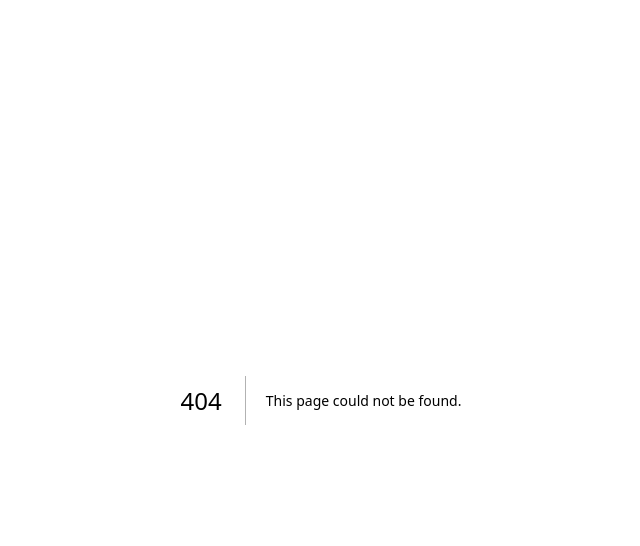
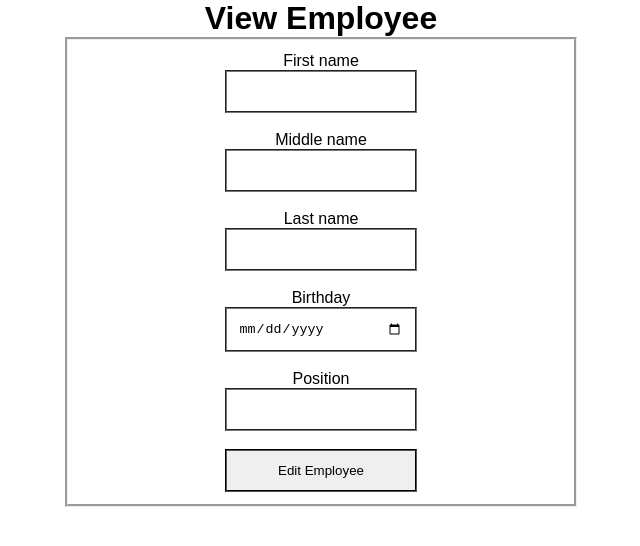
Before and after one commit to Oscar-Newman/case-study, a Next.js app: page /viewEmployee in a window 1280 px wide. Before the commit this address had no page. Shown: the top 546 px of the page, without its empty margins (319-959 px from the left). Built offline with nearby package versions, Linux system fonts and the light colour scheme.

Commit message:
add view employee page

```diff
--- /dev/null
+++ b/src/app/viewEmployee/page.tsx
@@ -0,0 +1,51 @@
+'use client'
+import React, {useEffect, FormEvent} from "react";
+
+export default function viewEmployee() {
+    function getDate() {
+        return (
+          useEffect(() => {
+              const d = new Date().toISOString().split("T")[0];
+              //document.getElementById("response").innerHTML = new Date().toISOString().split("T")[0];
+              document.getElementById("birthDate")!.setAttribute("max",d);
+          })
+        );
+      }
+      async function submitForm(event: FormEvent<HTMLFormElement>) {
+        event.preventDefault()
+        // submit form without clearing fields
+        var firstname = document.forms["edit"]["firstName"].value;
+        var middlename = document.forms["edit"]["middleName"].value;
+        var lastname = document.forms["edit"]["lastName"].value;
+        var birthdate = document.forms["edit"]["birthDate"].value;
+        var position = document.forms["edit"]["position"].value;
+        // from here make database call with values gathered
+        var search = firstname+" "+middlename+" "+lastname+" "+birthdate+" "+position;
+        document.getElementById("result")!.innerHTML = search;
+        // above is just to test it gets the values
+    }
+    return (
+        <div>
+            <main>
+                <div>
+                    <h1>View Employee</h1>
+                    {getDate()}
+                    <form id="edit"  onSubmit={submitForm}>
+                        <label>First name</label>
+                        <input type="text" id="firstName" name="firstName" required/><br />
+                        <label>Middle name</label>
+                        <input type="text" id="middleName" name="middleName" /><br />
+                        <label>Last name</label>
+                        <input type="text" id="lastName" name="lastName" required /><br />
+                        <label>Birthday</label>
+                        <input type="date" id="birthDate" name="birthDate" max="2000-10-01" required /><br />
+                        <label>Position</label>
+                        <input type="text" id="position" name="position" required /><br />
+                        <input type="submit" value="Edit Employee" />
+                    </form>
+                    <p id="result"></p>
+                </div>
+            </main>
+        </div>
+    );
+}
```
